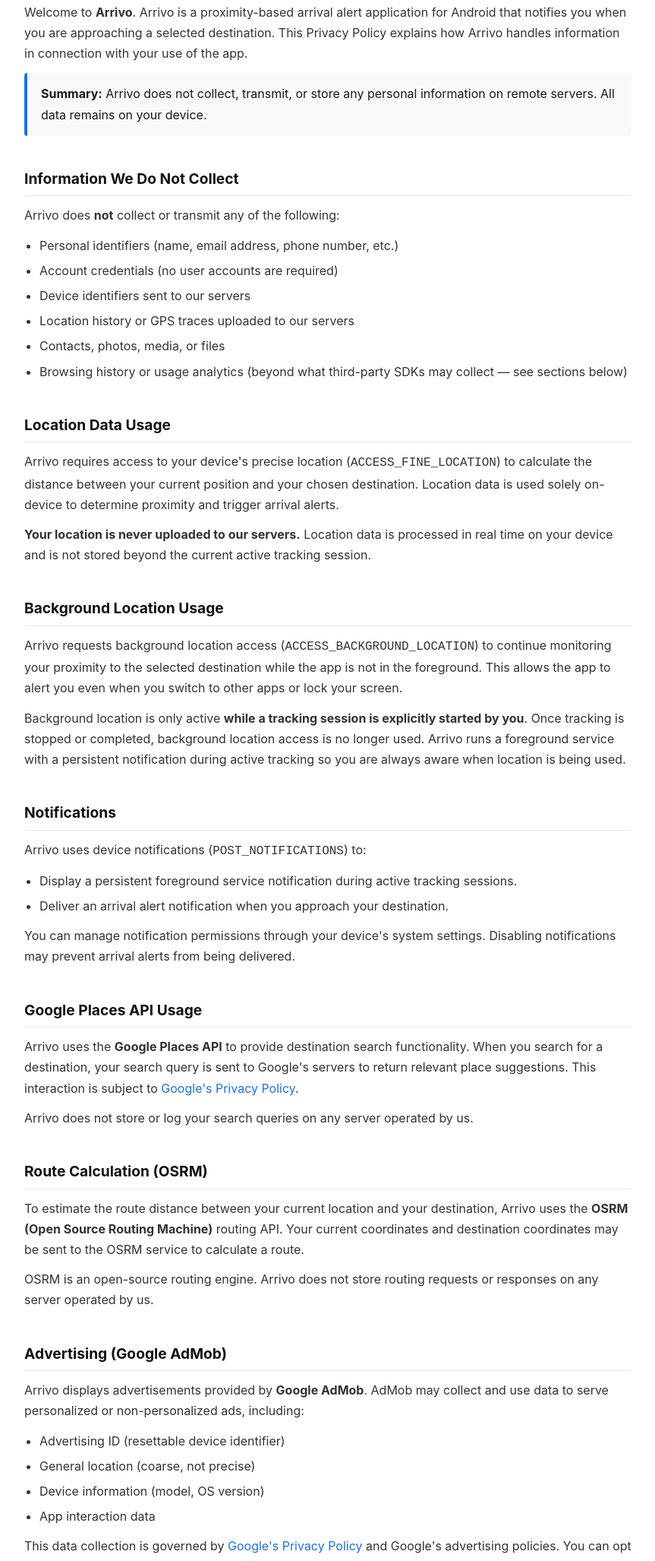
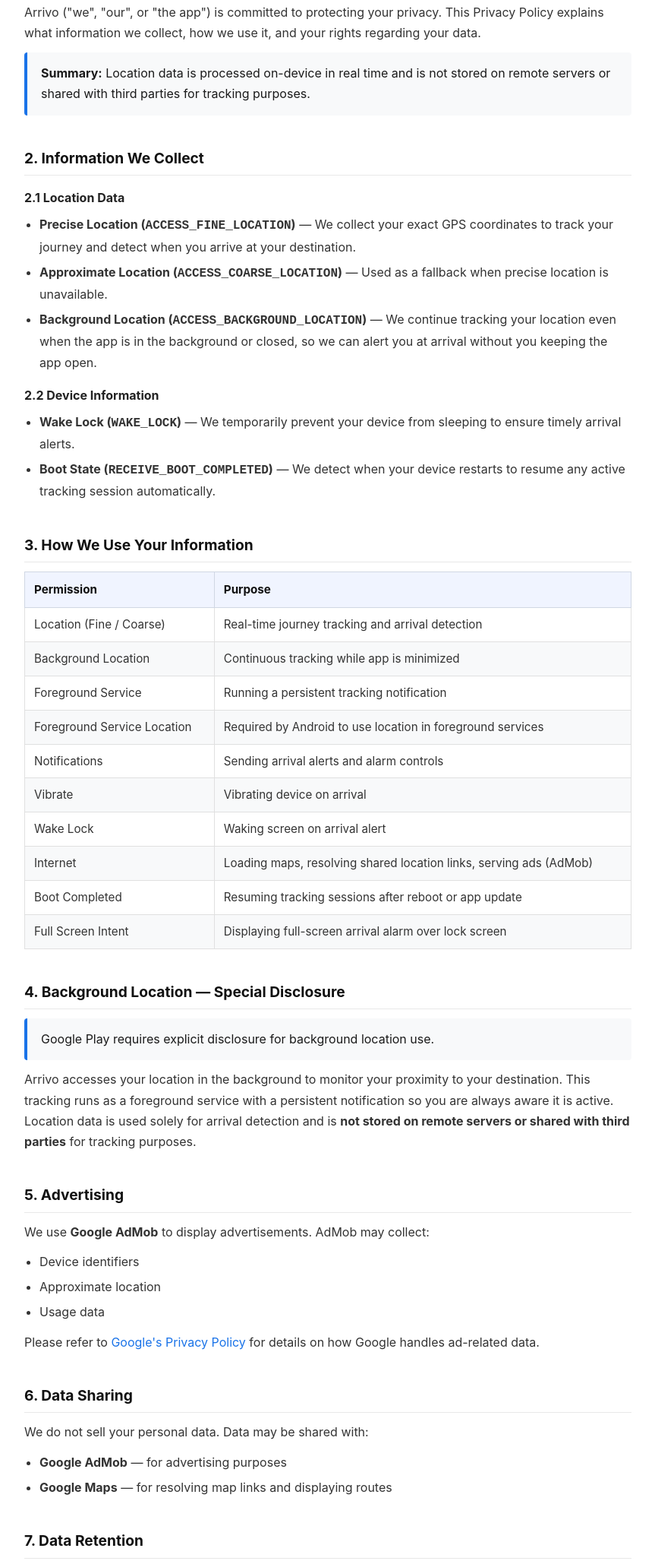
Before and after one commit to numesh/arrivo-privacy-policy, a plain HTML site: page index.html in a window 1280 px wide. Shown: the part 235-2289 px from the top of the page at 76% size, without its empty margins (208-1071 px from the left). Drawn offline with Linux system fonts and the light colour scheme.

Commit message:
Update privacy policy with full manifest-based content

```diff
--- a/index.html
+++ b/index.html
@@ -94,6 +94,33 @@
       color: #1a1a1a;
     }
 
+    table {
+      width: 100%;
+      border-collapse: collapse;
+      margin-bottom: 16px;
+      font-size: 0.95rem;
+    }
+
+    th {
+      background-color: #f0f4ff;
+      color: #111111;
+      text-align: left;
+      padding: 10px 12px;
+      border: 1px solid #d0d7e3;
+      font-weight: 700;
+    }
+
+    td {
+      padding: 9px 12px;
+      border: 1px solid #e0e0e0;
+      color: #333333;
+      vertical-align: top;
+    }
+
+    tr:nth-child(even) td {
+      background-color: #f8f9fa;
+    }
+
     footer {
       border-top: 1px solid #e0e0e0;
       padding-top: 24px;
@@ -122,210 +149,196 @@
       <p class="last-updated">Last Updated: March 5, 2026</p>
     </header>
 
-    <!-- Introduction -->
+    <!-- 1. Introduction -->
     <section>
-      <h2>Introduction</h2>
+      <h2>1. Introduction</h2>
       <p>
-        Welcome to <strong>Arrivo</strong>. Arrivo is a proximity-based arrival alert application for Android that
-        notifies you when you are approaching a selected destination. This Privacy Policy explains how Arrivo handles
-        information in connection with your use of the app.
+        Arrivo ("we", "our", or "the app") is committed to protecting your privacy. This Privacy Policy explains
+        what information we collect, how we use it, and your rights regarding your data.
       </p>
       <div class="highlight-box">
         <p>
-          <strong>Summary:</strong> Arrivo does not collect, transmit, or store any personal information on remote
-          servers. All data remains on your device.
+          <strong>Summary:</strong> Location data is processed on-device in real time and is not stored on remote
+          servers or shared with third parties for tracking purposes.
         </p>
       </div>
     </section>
 
-    <!-- Information We Do Not Collect -->
+    <!-- 2. Information We Collect -->
     <section>
-      <h2>Information We Do Not Collect</h2>
-      <p>Arrivo does <strong>not</strong> collect or transmit any of the following:</p>
+      <h2>2. Information We Collect</h2>
+
+      <h3 style="font-size:1rem; font-weight:700; margin: 16px 0 8px; color:#222;">2.1 Location Data</h3>
       <ul>
-        <li>Personal identifiers (name, email address, phone number, etc.)</li>
-        <li>Account credentials (no user accounts are required)</li>
-        <li>Device identifiers sent to our servers</li>
-        <li>Location history or GPS traces uploaded to our servers</li>
-        <li>Contacts, photos, media, or files</li>
-        <li>Browsing history or usage analytics (beyond what third-party SDKs may collect — see sections below)</li>
+        <li>
+          <strong>Precise Location (<code>ACCESS_FINE_LOCATION</code>)</strong> — We collect your exact GPS
+          coordinates to track your journey and detect when you arrive at your destination.
+        </li>
+        <li>
+          <strong>Approximate Location (<code>ACCESS_COARSE_LOCATION</code>)</strong> — Used as a fallback when
+          precise location is unavailable.
+        </li>
+        <li>
+          <strong>Background Location (<code>ACCESS_BACKGROUND_LOCATION</code>)</strong> — We continue tracking
+          your location even when the app is in the background or closed, so we can alert you at arrival without
+          you keeping the app open.
+        </li>
+      </ul>
+
+      <h3 style="font-size:1rem; font-weight:700; margin: 16px 0 8px; color:#222;">2.2 Device Information</h3>
+      <ul>
+        <li>
+          <strong>Wake Lock (<code>WAKE_LOCK</code>)</strong> — We temporarily prevent your device from sleeping
+          to ensure timely arrival alerts.
+        </li>
+        <li>
+          <strong>Boot State (<code>RECEIVE_BOOT_COMPLETED</code>)</strong> — We detect when your device restarts
+          to resume any active tracking session automatically.
+        </li>
       </ul>
     </section>
 
-    <!-- Location Data Usage -->
+    <!-- 3. How We Use Your Information -->
     <section>
-      <h2>Location Data Usage</h2>
+      <h2>3. How We Use Your Information</h2>
+      <table>
+        <thead>
+          <tr>
+            <th>Permission</th>
+            <th>Purpose</th>
+          </tr>
+        </thead>
+        <tbody>
+          <tr>
+            <td>Location (Fine / Coarse)</td>
+            <td>Real-time journey tracking and arrival detection</td>
+          </tr>
+          <tr>
+            <td>Background Location</td>
+            <td>Continuous tracking while app is minimized</td>
+          </tr>
+          <tr>
+            <td>Foreground Service</td>
+            <td>Running a persistent tracking notification</td>
+          </tr>
+          <tr>
+            <td>Foreground Service Location</td>
+            <td>Required by Android to use location in foreground services</td>
+          </tr>
+          <tr>
+            <td>Notifications</td>
+            <td>Sending arrival alerts and alarm controls</td>
+          </tr>
+          <tr>
+            <td>Vibrate</td>
+            <td>Vibrating device on arrival</td>
+          </tr>
+          <tr>
+            <td>Wake Lock</td>
+            <td>Waking screen on arrival alert</td>
+          </tr>
+          <tr>
+            <td>Internet</td>
+            <td>Loading maps, resolving shared location links, serving ads (AdMob)</td>
+          </tr>
+          <tr>
+            <td>Boot Completed</td>
+            <td>Resuming tracking sessions after reboot or app update</td>
+          </tr>
+          <tr>
+            <td>Full Screen Intent</td>
+            <td>Displaying full-screen arrival alarm over lock screen</td>
+          </tr>
+        </tbody>
+      </table>
+    </section>
+
+    <!-- 4. Background Location – Special Disclosure -->
+    <section>
+      <h2>4. Background Location — Special Disclosure</h2>
+      <div class="highlight-box">
+        <p>Google Play requires explicit disclosure for background location use.</p>
+      </div>
       <p>
-        Arrivo requires access to your device's precise location (<code>ACCESS_FINE_LOCATION</code>) to calculate
-        the distance between your current position and your chosen destination. Location data is used solely
-        on-device to determine proximity and trigger arrival alerts.
-      </p>
-      <p>
-        <strong>Your location is never uploaded to our servers.</strong> Location data is processed in real time
-        on your device and is not stored beyond the current active tracking session.
+        Arrivo accesses your location in the background to monitor your proximity to your destination. This
+        tracking runs as a foreground service with a persistent notification so you are always aware it is
+        active. Location data is used solely for arrival detection and is <strong>not stored on remote servers
+        or shared with third parties</strong> for tracking purposes.
       </p>
     </section>
 
-    <!-- Background Location Usage -->
+    <!-- 5. Advertising -->
     <section>
-      <h2>Background Location Usage</h2>
+      <h2>5. Advertising</h2>
       <p>
-        Arrivo requests background location access (<code>ACCESS_BACKGROUND_LOCATION</code>) to continue monitoring
-        your proximity to the selected destination while the app is not in the foreground. This allows the app to
-        alert you even when you switch to other apps or lock your screen.
+        We use <strong>Google AdMob</strong> to display advertisements. AdMob may collect:
       </p>
+      <ul>
+        <li>Device identifiers</li>
+        <li>Approximate location</li>
+        <li>Usage data</li>
+      </ul>
       <p>
-        Background location is only active <strong>while a tracking session is explicitly started by you</strong>.
-        Once tracking is stopped or completed, background location access is no longer used. Arrivo runs a
-        foreground service with a persistent notification during active tracking so you are always aware when
-        location is being used.
+        Please refer to
+        <a href="https://policies.google.com/privacy" target="_blank" rel="noopener noreferrer">Google's Privacy Policy</a>
+        for details on how Google handles ad-related data.
       </p>
     </section>
 
-    <!-- Notifications -->
+    <!-- 6. Data Sharing -->
     <section>
-      <h2>Notifications</h2>
+      <h2>6. Data Sharing</h2>
+      <p>We do not sell your personal data. Data may be shared with:</p>
+      <ul>
+        <li><strong>Google AdMob</strong> — for advertising purposes</li>
+        <li><strong>Google Maps</strong> — for resolving map links and displaying routes</li>
+      </ul>
+    </section>
+
+    <!-- 7. Data Retention -->
+    <section>
+      <h2>7. Data Retention</h2>
+      <ul>
+        <li>Location data is processed on-device in real time and is not stored on our servers.</li>
+        <li>Active tracking sessions are stored locally on your device only.</li>
+        <li>Session data is cleared when tracking is stopped.</li>
+      </ul>
+    </section>
+
+    <!-- 8. Your Rights -->
+    <section>
+      <h2>8. Your Rights</h2>
+      <p>You may:</p>
+      <ul>
+        <li>Deny or revoke location permissions at any time via <em>Android Settings</em></li>
+        <li>Stop background tracking by stopping the active session in the app</li>
+        <li>Disable notifications via <em>Android Settings</em></li>
+      </ul>
+    </section>
+
+    <!-- 9. Children's Privacy -->
+    <section>
+      <h2>9. Children's Privacy</h2>
       <p>
-        Arrivo uses device notifications (<code>POST_NOTIFICATIONS</code>) to:
-      </p>
-      <ul>
-        <li>Display a persistent foreground service notification during active tracking sessions.</li>
-        <li>Deliver an arrival alert notification when you approach your destination.</li>
-      </ul>
-      <p>
-        You can manage notification permissions through your device's system settings. Disabling notifications
-        may prevent arrival alerts from being delivered.
+        Arrivo is not directed at children under the age of 13. We do not knowingly collect data from children.
+        If you believe that a child has provided personal information through the app, please contact us so we
+        can take appropriate action.
       </p>
     </section>
 
-    <!-- Google Places API -->
+    <!-- 10. Changes to This Policy -->
     <section>
-      <h2>Google Places API Usage</h2>
+      <h2>10. Changes to This Policy</h2>
       <p>
-        Arrivo uses the <strong>Google Places API</strong> to provide destination search functionality. When you
-        search for a destination, your search query is sent to Google's servers to return relevant place
-        suggestions. This interaction is subject to
-        <a href="https://policies.google.com/privacy" target="_blank" rel="noopener noreferrer">Google's Privacy Policy</a>.
-      </p>
-      <p>
-        Arrivo does not store or log your search queries on any server operated by us.
+        We may update this policy periodically. Any changes will be reflected on this page with an updated
+        "Last Updated" date. Continued use of the app after changes constitutes acceptance of the updated policy.
       </p>
     </section>
 
-    <!-- Route Calculation (OSRM) -->
+    <!-- 11. Contact Us -->
     <section>
-      <h2>Route Calculation (OSRM)</h2>
-      <p>
-        To estimate the route distance between your current location and your destination, Arrivo uses the
-        <strong>OSRM (Open Source Routing Machine)</strong> routing API. Your current coordinates and destination
-        coordinates may be sent to the OSRM service to calculate a route.
-      </p>
-      <p>
-        OSRM is an open-source routing engine. Arrivo does not store routing requests or responses on any server
-        operated by us.
-      </p>
-    </section>
-
-    <!-- Advertising (Google AdMob) -->
-    <section>
-      <h2>Advertising (Google AdMob)</h2>
-      <p>
-        Arrivo displays advertisements provided by <strong>Google AdMob</strong>. AdMob may collect and use data
-        to serve personalized or non-personalized ads, including:
-      </p>
-      <ul>
-        <li>Advertising ID (resettable device identifier)</li>
-        <li>General location (coarse, not precise)</li>
-        <li>Device information (model, OS version)</li>
-        <li>App interaction data</li>
-      </ul>
-      <p>
-        This data collection is governed by
-        <a href="https://policies.google.com/privacy" target="_blank" rel="noopener noreferrer">Google's Privacy Policy</a>
-        and Google's advertising policies. You can opt out of personalized advertising by adjusting your device's
-        advertising settings under <em>Settings &gt; Google &gt; Ads</em>.
-      </p>
-    </section>
-
-    <!-- Firebase Remote Config -->
-    <section>
-      <h2>Firebase Remote Config</h2>
-      <p>
-        Arrivo uses <strong>Firebase Remote Config</strong> to remotely manage app configuration values (such as
-        feature flags and thresholds) without requiring an app update. Firebase Remote Config may collect minimal
-        device and app information to serve the correct configuration. This is subject to
-        <a href="https://firebase.google.com/support/privacy" target="_blank" rel="noopener noreferrer">Google Firebase's Privacy Policy</a>.
-      </p>
-      <p>No personal information is associated with Remote Config requests.</p>
-    </section>
-
-    <!-- Local Data Storage -->
-    <section>
-      <h2>Local Data Storage</h2>
-      <p>
-        All user preferences and app state (such as the last searched destination or alert threshold settings)
-        are stored <strong>locally on your device</strong> using Android's standard local storage mechanisms.
-        This data never leaves your device through Arrivo's systems.
-      </p>
-      <p>
-        Uninstalling Arrivo will remove all locally stored app data from your device.
-      </p>
-    </section>
-
-    <!-- Permissions Used -->
-    <section>
-      <h2>Permissions Used</h2>
-      <p>Arrivo requests the following Android permissions:</p>
-      <ul>
-        <li><strong>ACCESS_FINE_LOCATION</strong> – To determine your precise location during tracking.</li>
-        <li><strong>ACCESS_COARSE_LOCATION</strong> – Fallback location access.</li>
-        <li><strong>ACCESS_BACKGROUND_LOCATION</strong> – To continue tracking in the background while a session is active.</li>
-        <li><strong>FOREGROUND_SERVICE</strong> – To run a foreground service during active tracking.</li>
-        <li><strong>FOREGROUND_SERVICE_LOCATION</strong> – Required for foreground services that access location.</li>
-        <li><strong>POST_NOTIFICATIONS</strong> – To display tracking status and arrival alert notifications.</li>
-        <li><strong>INTERNET</strong> – Required for Google Places search, OSRM routing, Firebase Remote Config, and AdMob.</li>
-        <li><strong>RECEIVE_BOOT_COMPLETED</strong> – To handle any necessary initialization after device restart.</li>
-      </ul>
-    </section>
-
-    <!-- Children's Privacy -->
-    <section>
-      <h2>Children's Privacy</h2>
-      <p>
-        Arrivo is not directed at children under the age of 13. We do not knowingly collect personal information
-        from children under 13. If you believe that a child has provided personal information through the app,
-        please contact us so we can take appropriate action.
-      </p>
-    </section>
-
-    <!-- Data Security -->
-    <section>
-      <h2>Data Security</h2>
-      <p>
-        Since Arrivo does not collect or transmit personal data to our own servers, there is no personal data
-        stored by us to secure. All data that remains on your device is protected by Android's built-in security
-        mechanisms. For data handled by third-party services (Google Places, OSRM, AdMob, Firebase), their
-        respective security practices apply.
-      </p>
-    </section>
-
-    <!-- Changes to This Policy -->
-    <section>
-      <h2>Changes to This Policy</h2>
-      <p>
-        We may update this Privacy Policy from time to time. Any changes will be reflected on this page with
-        an updated "Last Updated" date. We encourage you to review this policy periodically. Continued use of
-        Arrivo after changes are posted constitutes your acceptance of the revised policy.
-      </p>
-    </section>
-
-    <!-- Contact Information -->
-    <section>
-      <h2>Contact Information</h2>
-      <p>
-        If you have any questions or concerns about this Privacy Policy or Arrivo's data practices, please
-        contact us at:
-      </p>
+      <h2>11. Contact Us</h2>
+      <p>If you have questions about this Privacy Policy, contact us at:</p>
       <p>
         <strong>Email:</strong>
         <a href="mailto:privacy@arrivo.app">privacy@arrivo.app</a>
```
